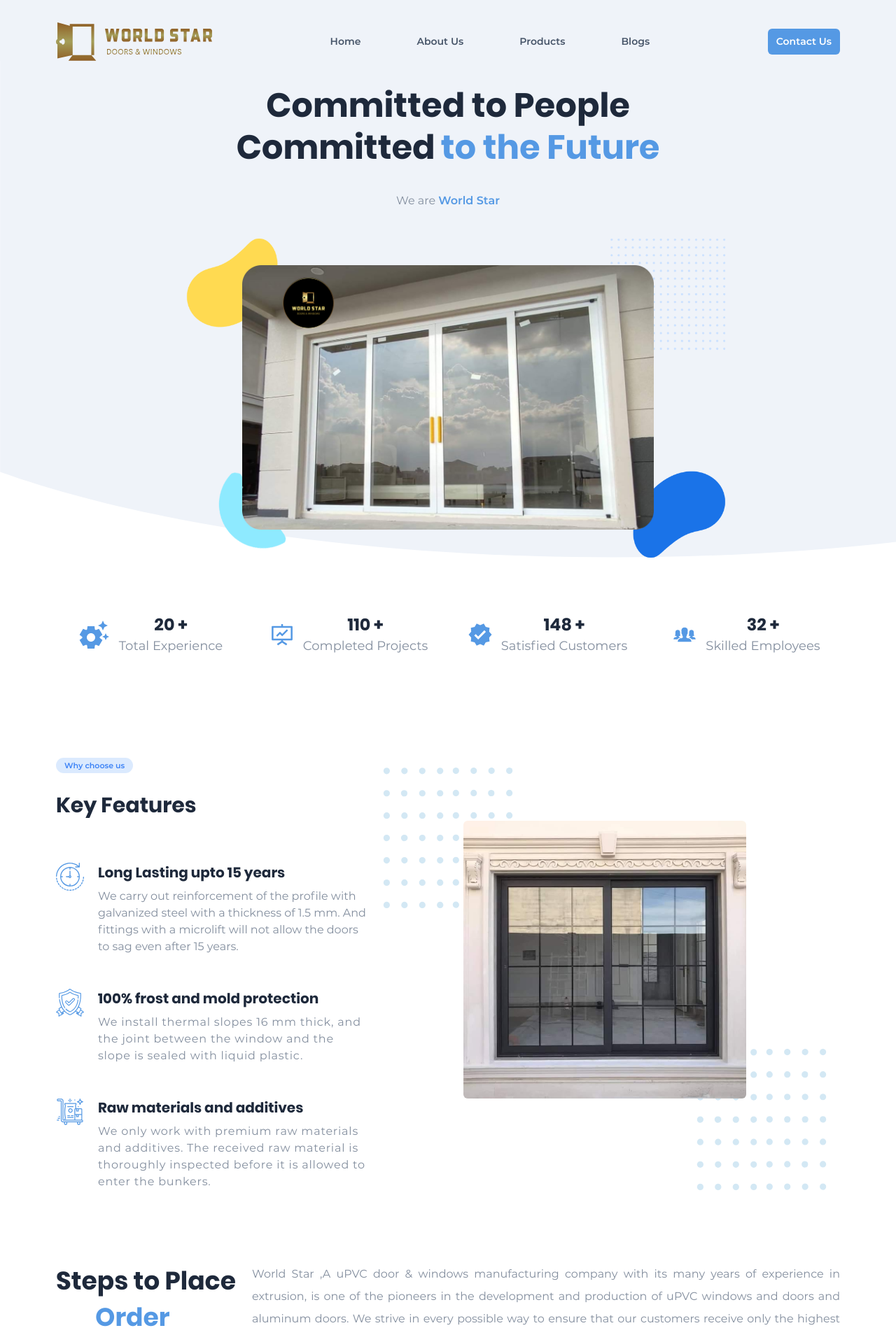
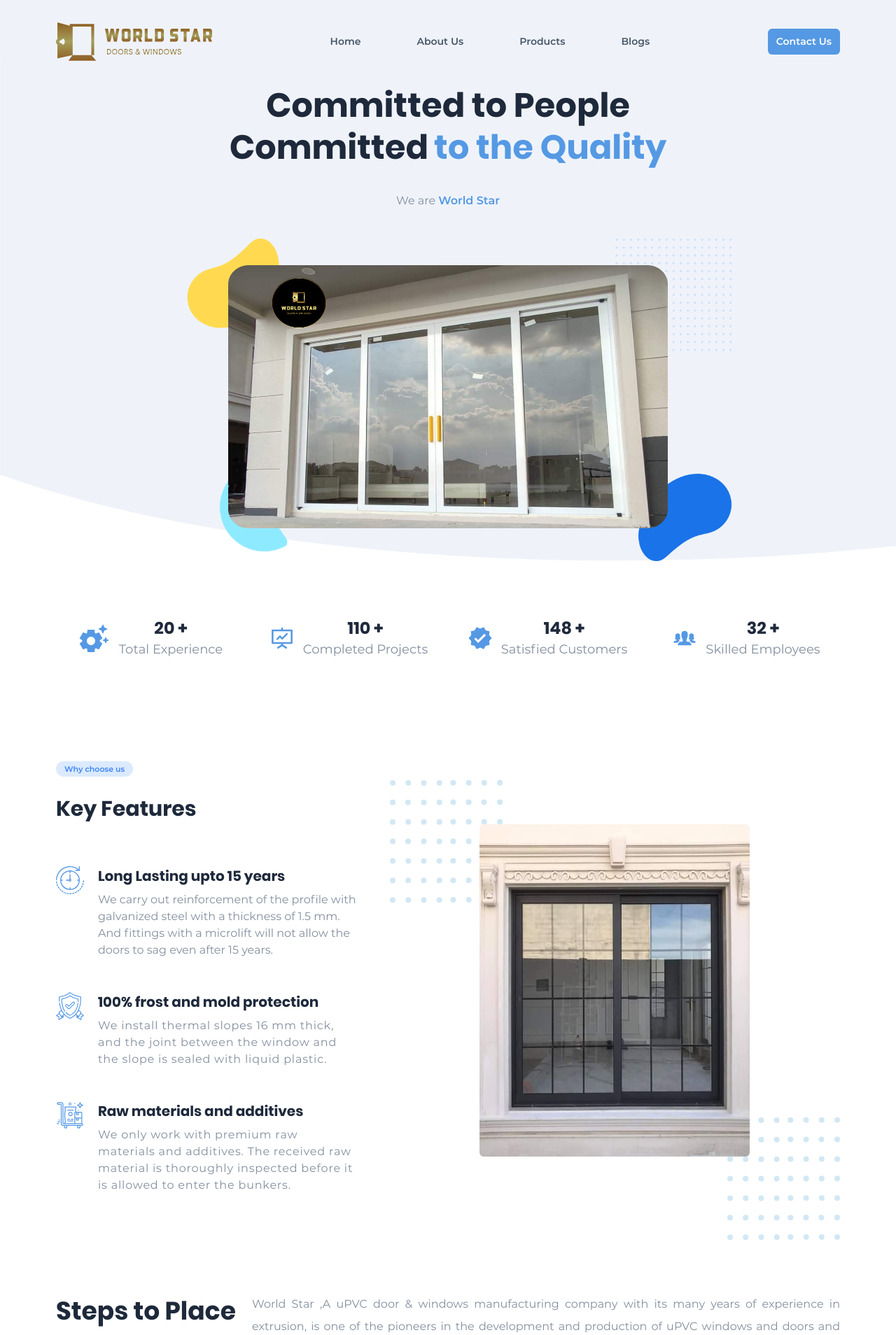
Before and after one commit to dharmendra841434/starWorld, a Next.js app: page / in a window 1280 px wide. Shown: the top 1908 px of the page at 70% size. Built offline with nearby package versions, Linux system fonts and the light colour scheme.

Commit message:
changes done

```diff
--- a/pages/index.js
+++ b/pages/index.js
@@ -19,6 +19,7 @@
 import axios from "axios";
 import { getRandomInt } from "../utils/helper";
 import Link from "next/link";
+import Image from "next/image";
 
 const Home = () => {
   const [clientEmail, setClientEmail] = useState("");
@@ -53,7 +54,7 @@
           Committed to People
         </h1>
         <h1 className=" font-Poppins text-[1.7rem] pt-1 md:text-4xl lg:text-5xl md:pt-3 flex text-appBlack">
-          Committed <span className=" text-appBlue2 pl-2">to the Future</span>
+          Committed <span className=" text-appBlue2 pl-2">to the Quality</span>
         </h1>
         <span className=" text-lightGray my-4 lg:my-10">
           We are{" "}
@@ -61,23 +62,18 @@
             World Star
           </span>
         </span>
-        {/* <div className=" flex gap-3 pb-8">
-          <button className=" bg-appBlue2 hover:-translate-y-0.5 px-6 text-[12px] font-semibold transition-all duration-300 ease-out text-white py-3 rounded-md hover:bg-appBlue">
-            Key Features
-          </button>
-          <button className=" bg-white px-6 hover:-translate-y-0.5 text-[12px] font-semibold transition-all duration-300 ease-out text-blueGray1 py-3 rounded-md hover:bg-white/60">
-            How We Works?
-          </button>
-        </div> */}
-        <div className=" bg-bgPattern bg-cover bg-no-repeat flex items-center justify-center p-4 md:p-6 lg:p-7 xl:p-10 w-full h-full  lg:w-3/4">
-          <img
+        <div className=" bg-bgPattern  bg-cover bg-no-repeat flex items-center justify-center p-4 md:p-6 lg:p-7 xl:p-10 w-full h-full  lg:w-3/4">
+          <div className="w-4/5 h-3/4 animate-bounce-slow2 xl:animate-bounce-slow  ">
+            <Image
+              width={1000}
+              height={600}
               src="/images/dashboard.png"
-            className=" w-3/4 h-3/4 rounded-xl animate-bounce-slow2 xl:animate-bounce-slow "
+              className=" w-full h-full  rounded-xl "
             />
           </div>
         </div>
+      </div>
       <Counter />
-
       <div className=" flex flex-col lg:flex-row mt-20 px-2 md:px-6 lg:px-10 xl:px-20  ">
         <div className=" lg:w-1/2 xl:w-2/5">
           <div className=" mt-16">
@@ -139,29 +135,41 @@
             </div>
           </div>
         </div>
-        <div className=" lg:w-1/2 xl:w-3/5 relative flex flex-col items-center mt-20">
-          <img
+        <div className=" lg:ml-12 lg:w-1/2 xl:w-3/5 relative flex flex-col items-center mt-20">
+          <div className=" absolute left-0 top-0 w-1/4 h-1/4">
+            <Image
+              width={400}
+              height={500}
               src="/images/blob-tear.svg"
-            className=" absolute left-0 top-0 w-1/3 h-1/3"
+              className=" w-full h-full"
             />
-          <img
+          </div>
+          <div className="absolute right-0 bottom-0 w-1/4 h-1/4">
+            <Image
+              width={400}
+              height={500}
               src="/images/blob-tear.svg"
-            className="absolute right-0 bottom-0 w-1/3 h-1/3"
+              className=" w-full h-full"
             />
-          <img
+          </div>
+          <div className=" my-20 lg:my-16 lg:w-11/12 xl:w-3/5 z-10 xl:my-20 rounded-md animate-bounce-slow">
+            <Image
+              width={650}
+              height={800}
               src="/images/2nd.jpg"
-            className=" my-20 lg:my-16 lg:w-11/12 xl:w-3/5 z-10 xl:my-20 rounded-md animate-bounce-slow"
+              className=" w-full h-full rounded-md "
             />
+          </div>
         </div>
       </div>
 
       <div className=" mt-20 px-4 md:px-6 lg:px-10 xl:px-20">
         <div className=" lg:flex lg:flex-row lg:items-center">
           <div className=" flex flex-row md:flex-col lg:w-1/3   font-Poppins text-3xl lg:text-4xl  leading-10">
-            <div className="">
+            <div className=" flex flex-col items-center lg:items-start w-full ">
               <h1 className="text-appBlack mr-1">Steps to Place </h1>
 
-              <h1 className=" text-appBlue2 mt-3 ml-14"> Order </h1>
+              <h1 className=" text-appBlue2 mt-3 lg:ml-14"> Order </h1>
             </div>
           </div>
           <p className=" text-lightGray text-justify md:w-4/5 lg:w-full mt-6 leading-8">
@@ -200,15 +208,19 @@
         <div className=" flex flex-col lg:flex-row lg:pr-6">
           <div className=" flex flex-col items-center lg:pt-20 lg:w-1/2">
             <span className=" font-Poppins text-3xl lg:text-4xl text-appBlack flex flex-row">
-              Safe and durable choice for all your
+              Safe and durable choice
+            </span>
+
+            <span className=" font-Poppins text-3xl lg:text-4xl text-appBlack flex flex-row">
+              for all your
             </span>
             <span className=" text-appBlue2 font-Poppins text-3xl lg:text-4xl ">
               uPVC doors
               <span className=" font-Poppins text-3xl lg:text-4xl text-appBlack ml-1">
-                and{" "}
-                <span className=" text-appBlue2 font-Poppins text-3xl lg:text-4xl ">
+                and
+                <span className=" text-appBlue2 font-Poppins text-3xl lg:text-4xl mx-1 ">
                   windows
-                </span>{" "}
+                </span>
                 need
               </span>
             </span>
--- a/pages/products/[slug].js
+++ b/pages/products/[slug].js
@@ -44,11 +44,13 @@
             <h1 className=" text-appBlack font-Poppins text-3xl">
               {props.data && props.data.title}
             </h1>
-            <h1 className=" text-third mt-4 flex items-center">
-              Up to <BiRupee className=" text-lg ml-2" />{" "}
-              {props.data && props.data.price}
-            </h1>
-            <div className=" w-full  xl:mt-16">
+            <span className=" text-third mt-4 flex items-center">
+              Up to <BiRupee className=" text-xl ml-2 text-green-500" />{" "}
+              <span className=" text-green-500 font-semibold">
+                {props.data && props.data.price}
+              </span>
+            </span>
+            <div className=" w-full mt-6">
               <h2 className=" text-secoundry mt-3 md:text-sm xl:text-base">
                 {props.data.description}
               </h2>
@@ -101,18 +103,23 @@
               <h1 className=" text-secoundry">{props.data.description}</h1>
             </div>
           )}
-          {additionalInfo && (
-            <div className="py-4 ">
-              <h1 className="flex  py-2 text-secoundry">
-                <p className=" text-gray-800"> Weight : </p>
-                {props.data && props.data.properties[0].weight}
-              </h1>
-              <h1 className="flex py-2 text-secoundry">
-                <p className=" text-gray-800">Dimentions : </p>
-                {props.data && props.data.properties[1].dimentions}
-              </h1>
-            </div>
-          )}
+          {additionalInfo &&
+            props.data.properties.map((one, index) => {
+              console.log(one, "dataOne");
+              return Object.entries(one).map((key, value) => {
+                console.log(key, value, "val");
+                return (
+                  <div className=" flex justify-between items-center px-4 py-2 ">
+                    <div>
+                      <span className=" text-appBlack font-semibold">
+                        {key[0]} :{" "}
+                        <span className=" font-normal">{key[1]}</span>
+                      </span>
+                    </div>
+                  </div>
+                );
+              });
+            })}
         </div>
       </div>
       <div className=" md:hidden">
```
Lines whose indentation alone changed are shown as unchanged.
